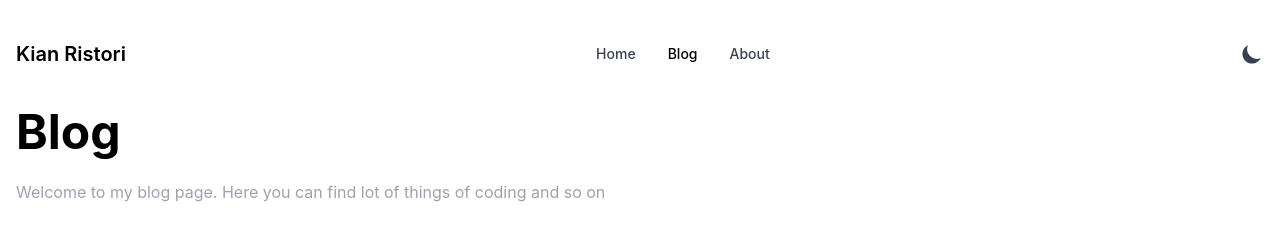
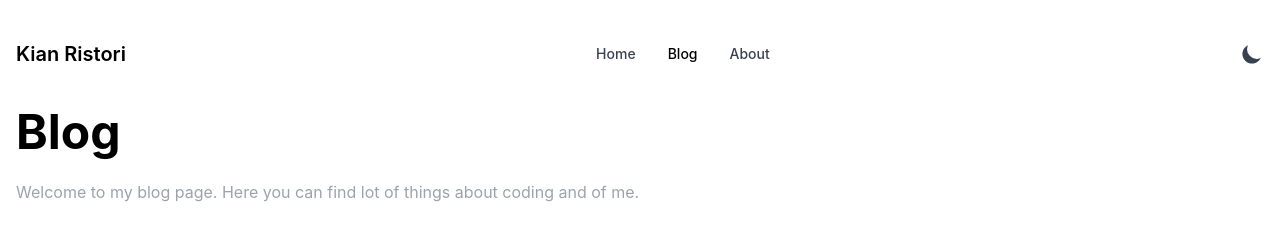
Before and after one commit to KianRistori/kianristori.dev, a Next.js app: page /blog in a window 1280 px wide. Shown: the top 242 px of the page. Built offline with nearby package versions, Linux system fonts and the light colour scheme.

Commit message:
Change description

```diff
--- a/pages/blog.js
+++ b/pages/blog.js
@@ -13,7 +13,7 @@ export default function Blog({ posts }) {
         <meta property="og:type" content="website"/>
       </Head>
       <h1 className="md:mt-20 mt-10 mb-6 font-bold text-5xl">Blog</h1>
-      <p className="font-ligh text-gray-400 mb-10">Welcome to my blog page. Here you can find lot of things of coding and so on</p>
+      <p className="font-ligh text-gray-400 mb-10">Welcome to my blog page. Here you can find lot of things about coding and of me.</p>
       {posts.map((post) => (
         <PostCard
           key={post.slug}
```
